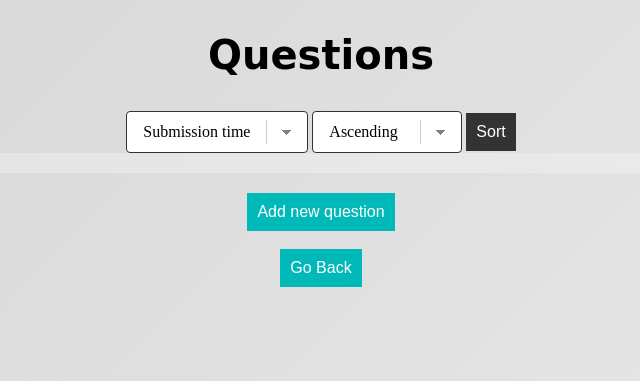
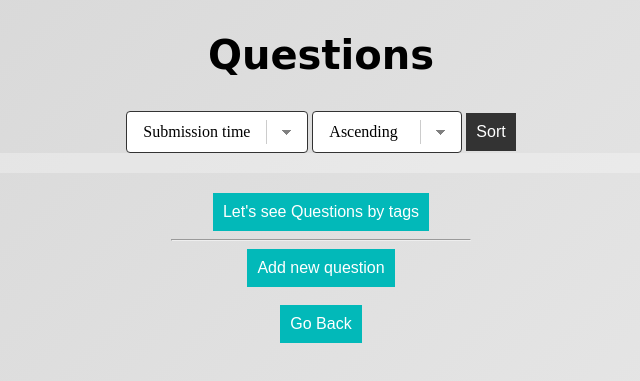
Before and after one commit to CodecoolGlobal/ask-mate-3-python-xKeiro, a Flask app: template templates/list.html in a window 1280 px wide. Shown: the part 457-838 px from the top of the page, without its empty margins (319-959 px from the left). Run offline with Flask 2, Linux system fonts and the light colour scheme; the template is opened without the code that fills it, so the values that code supplies are empty; some libraries are stand-ins or nearby versions; some web fonts are replaced.

Commit message:
tags page function well

```diff
--- a/server.py
+++ b/server.py
@@ -315,6 +315,14 @@ def delete_comment(comment_id):
 def bonus_questions():
     return render_template('bonus_questions.html', questions=SAMPLE_QUESTIONS)
 
+@app.route("/tags")
+def tags_page():
+    tags = data_manager.get_tags()
+    searched_tag_id = request.args.get('tag_id')
+    filtered_questions = data_manager.get_questions_by_tag_id(searched_tag_id)
+    return render_template("tags.html",tags=tags, questions=filtered_questions)
+
+
 
 if __name__ == "__main__":
     app.run(debug=True)
--- a/templates/index.html
+++ b/templates/index.html
@@ -23,6 +23,12 @@
 		<a style="margin: auto" href="/list">
 			<button class="foot foot1">Let's see every Question</button>
 		</a>
+        <br>
+        <hr>
+        <a style="..." href="/tags">
+            <button class="foot foot1">Let's see Questions by tags</button>
+        </a>
+
 	</div>
 
 {% endblock %}
--- a/templates/list.html
+++ b/templates/list.html
@@ -46,10 +46,14 @@
 
 	</div>
 	<div class="foot-box">
+        <a style="..." href="/tags">
+            <button class="foot foot1">Let's see Questions by tags</button>
+        </a>
+        <br>
+        <hr>
 		<a style="margin: auto" href="/">
 			<a href="/add-question"><button class="foot foot1">Add new question</button></a><br><br>
-			<button class="foot foot1">Go Back</button>
-		</a>
+            <button class="foot foot1">Go Back</button> </a>
 	</div>
 
 	<script>
```
Also changed, not shown: data_manager.py (+13 -0 lines), templates/tags.html (added, +18 -0 lines), static/Chef.png (added), static/HomeKitchen.png (added), static/MasterChef.png (added), static/upload/test.png (added).
